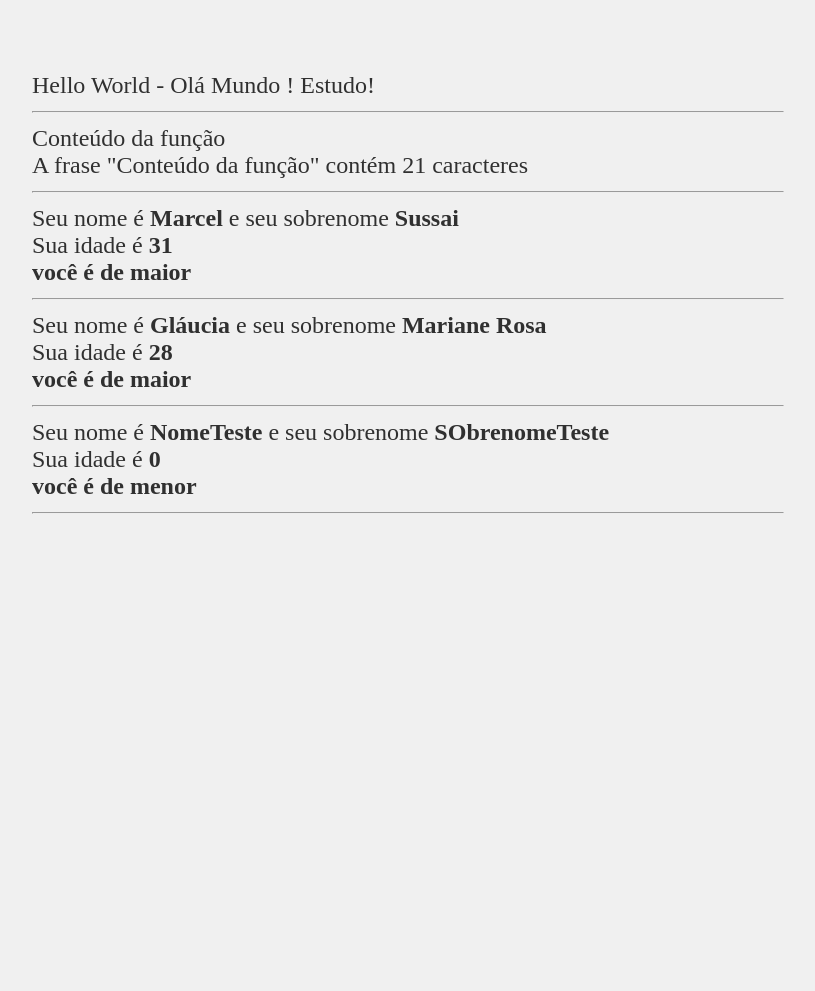
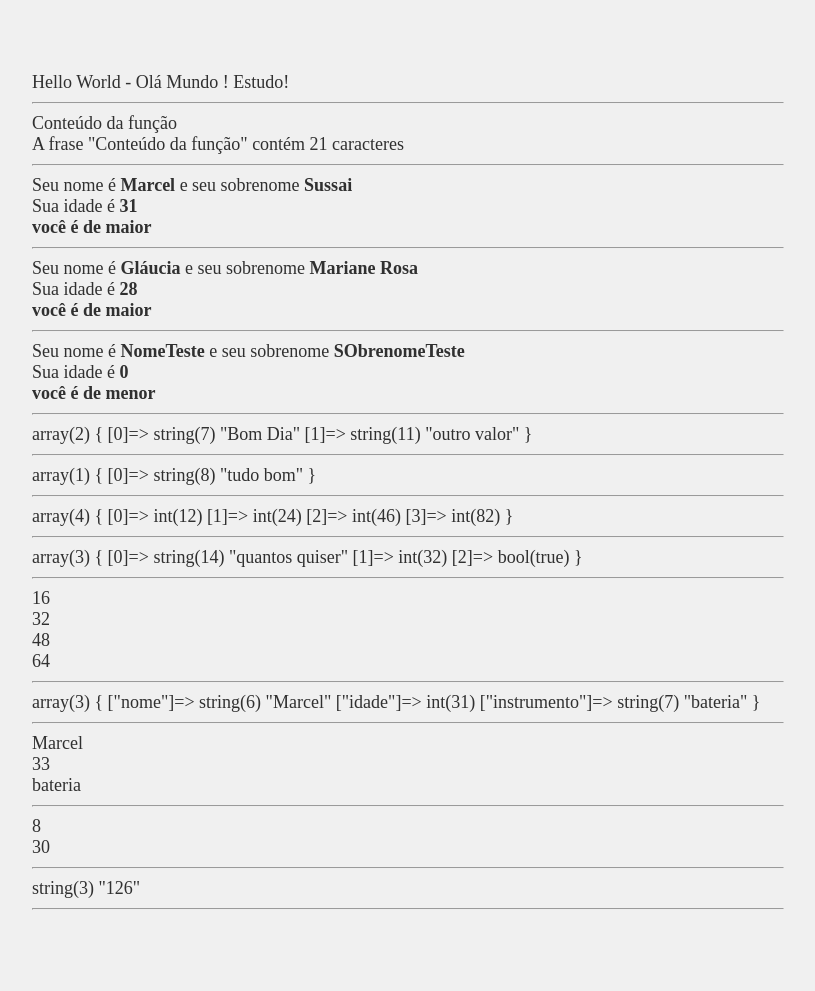
Before and after one commit to MarcelSussai/estudoPHP, a PHP site: page / in a window 1280 px wide. Shown: the whole page, without its empty margins (232-1047 px from the left). Before the commit the page ends 514 px from the top, so only its background shows below. Run offline with PHP 8.4, Linux system fonts and the light colour scheme.

Commit message:
Novas adições

```diff
--- a/source/css.css
+++ b/source/css.css
@@ -2,7 +2,7 @@ body {
     background: #F0F0F0;
     color: #303030;
     padding: 64px 256px;
-    font-size: 24px;
+    font-size: 18px;
 }
 .link1 {
     text-decoration: none;
--- a/source/funcoes.php
+++ b/source/funcoes.php
@@ -19,7 +19,7 @@ require_once 'var_util.php';
 
 // -Parametros de funções---------------------------------------------┐
     // ┌--------------------------------------------------------------┐
-    // |    Parametros de funções                                     |
+    // |    Parametros por valor                                      |
     // | Exemplo de função com parâmetros                             |
     // | Parâmetros sem valor padrão ponha primeiro, a esquerda       |
     // | os que tiveram valores padrões não sendo obrigatório         |
@@ -37,6 +37,70 @@ require_once 'var_util.php';
         echo respondeNome('Marcel', 'Sussai', 31);
         echo respondeNome('Gláucia', 'Mariane Rosa', 28);
         echo respondeNome('NomeTeste', 'SObrenomeTeste');
+    // | Para um função que pode receber vários parâmetros ou não     |
+        function ola() {
+            $argu = func_get_args();
+            var_dump($argu);
+        }
+    // | Utilizando a função                                          |
+        echo ola("Bom Dia", "outro valor").$hr;
+        echo ola("tudo bom").$hr;
+        echo ola(12, 24, 46, 82).$hr;
+        echo ola("quantos quiser", 32, true).$hr;
+    // └--------------------------------------------------------------┘
+
+    // ┌--------------------------------------------------------------┐
+    // |    Parametros por referência                                 |
+        $x = 16;
+    // | Criando a função com parametro por referência, ou seja,      |
+    // | o que acontecer dentro da função com a variável se extende   |
+    // | ao escopo da variável fora da função                         |
+        function trocarValor(&$y) {
+            $y += 16;
+            return $y;
+        }
+    // | Exibindo-as                                                  |
+        echo $x.$pl;
+        echo trocarValor($x).$pl;
+        echo trocarValor($x).$pl;
+        echo trocarValor($x).$pl.$hr;
+    // | Outro exemplo                                                |
+        $oquetoca = array(
+            'nome' => 'Marcel',
+            'idade' => 31,
+            'instrumento' => 'bateria'
+        );
+        var_dump($oquetoca);
+        echo $hr;
+    // | com foreach                                                  |
+        foreach ($oquetoca as &$valor) {
+            if (gettype($valor) === 'integer') $valor +=2;
+            echo $valor.$pl;
+        }
+        echo $hr;
+    // └--------------------------------------------------------------┘
+// -------------------------------------------------------------------┘
+
+// -Novidades PHP7----------------------------------------------------┐
+    // ┌--------------------------------------------------------------┐
+    // |    Novidades PHP7                                            |
+    // | # poder determinar o tipo do parâmetro                       |
+    // | # poder dizer o tipo de retorno                              |
+    // | Exemplos                                                     |
+    // | Criando a função                                             |
+        function soma(int ...$valores) {
+            return array_sum($valores);
+        }
+    // | utilizando-a                                                 |
+        echo soma(2, 6).$pl;
+        echo soma(2,4,8,16).$pl.$hr;
+    // | outro exemplo com tipo de retorno agora                      |
+        function usandoResComoString(int ...$valores):string {
+            return array_sum($valores);
+        }
+    // | Exibindo                                                     |
+        var_dump(usandoResComoString(2,4,8,16,32,64));
+        echo $hr;
     // └--------------------------------------------------------------┘
 // -------------------------------------------------------------------┘
 ?>
--- a/source/var_util.php
+++ b/source/var_util.php
@@ -2,10 +2,14 @@
 // -------------------------------------------------------------------┐
     // ┌--------------------------------------------------------------┐
     // |    Variaveis Uteis                                           |
+    // | Pula linha                                                   |
         $pl = " <br>\n";
+    // | barra horizontal, linha                                      |
         $hr = "\n<hr>\n";
+    // | preparando exibição com <pre>                                |
         $f1 = "<pre>\n";
         $f2 = "</pre>\n";
+    // | Atalho para o strong                                         |
         $s1 = "<strong>";
         $s2 = "</strong>";
     // └--------------------------------------------------------------┘
```
